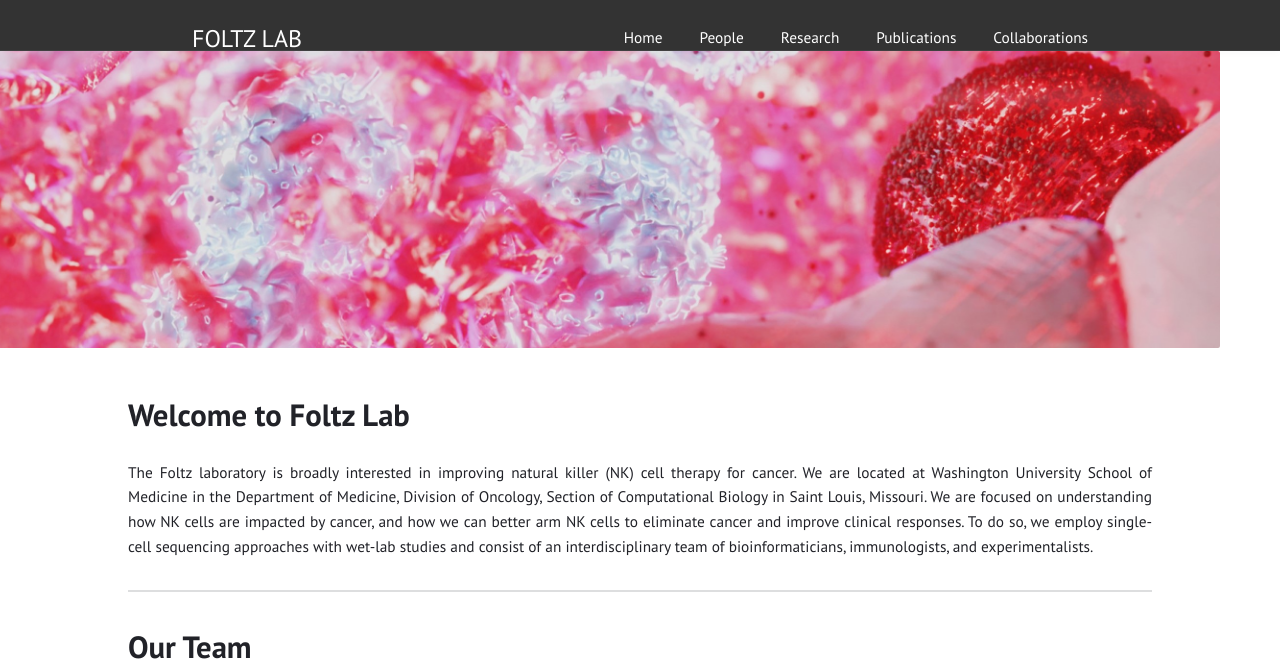
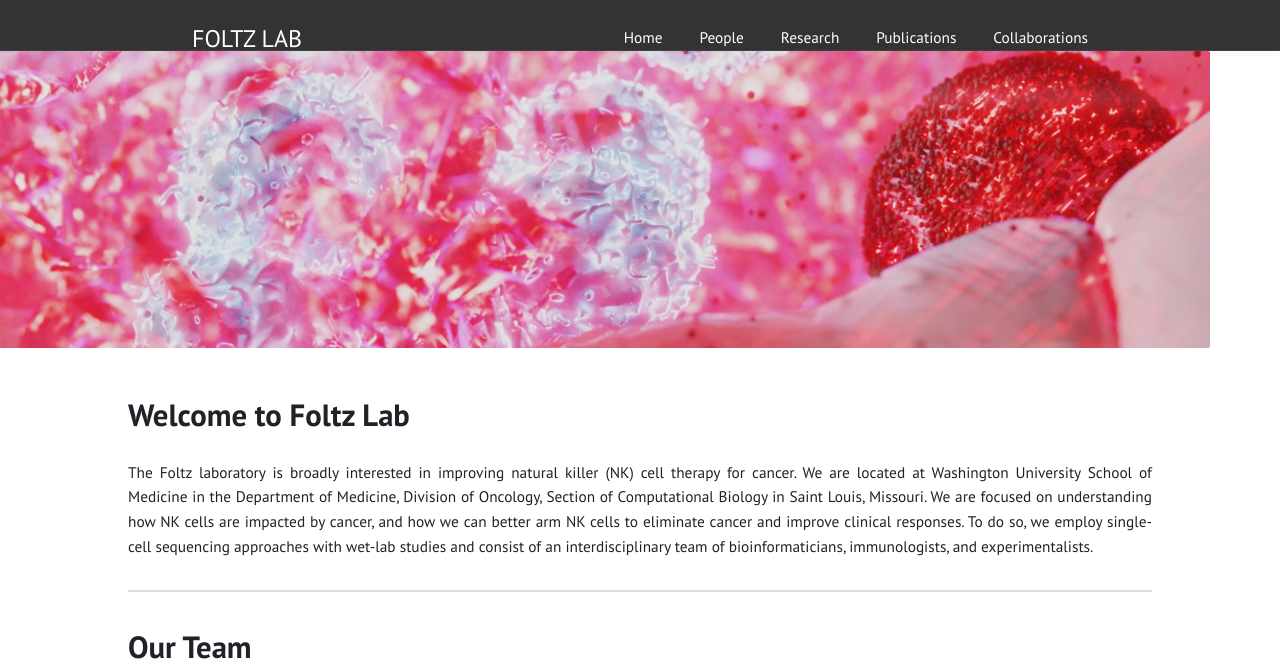
Before and after one commit to Foltz-Lab/Foltz-Lab.github.io, a Jekyll site: the page built from index.html, in a window 1280 px wide. Shown: the top 672 px of the page. Built offline with Jekyll 4.4.1, drawn with Linux system fonts in a browser that asks for light colours; grey boxes are pictures that could not be loaded.

Commit message:
Update index.html

```diff
--- a/index.html
+++ b/index.html
@@ -6,7 +6,7 @@
 <!-- Full-Width Image Section -->
 <div style="margin: 0; padding: 0;">
 
-<img src="{{ '/images/NK_cells.jpg' | relative_url }}" alt="NK_cells" class="full-width-image" style="margin: 0 70px 0 -60px; padding: 0; display: block;" >
+<img src="{{ '/images/NK_cells.jpg' | relative_url }}" alt="NK_cells" class="full-width-image" style="margin: 0 70px 0 -70px; padding: 0; display: block;" >
 
 </div>
 
```
